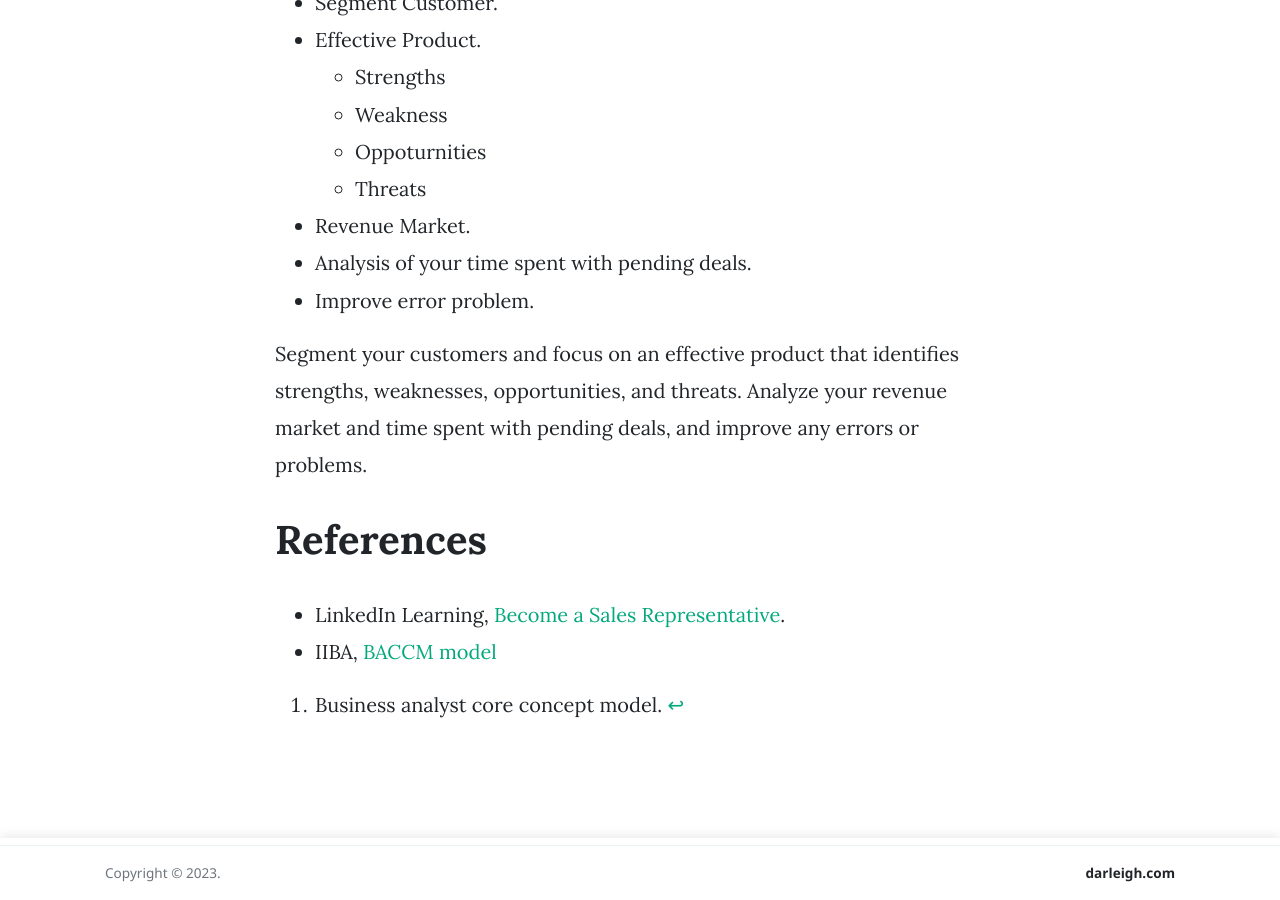
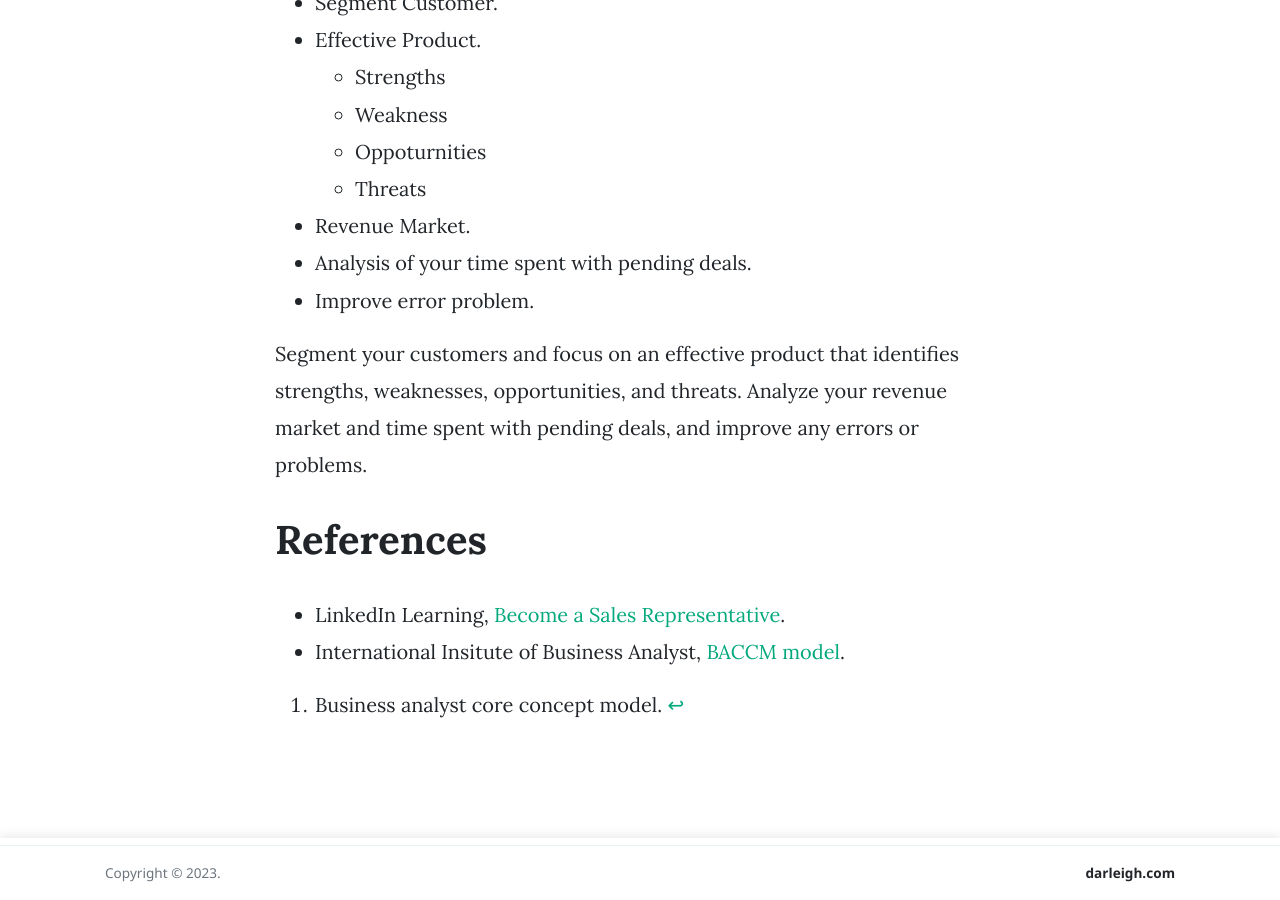
Before and after one commit to darleigh/blog, a Jekyll site: the page built from _posts/2023-02-28-The-principles-in-Negotiation.md, in a window 1280 px wide and 900 px high, scrolled down 3288 px. Built offline with Jekyll 4.4.1, drawn with Linux system fonts in a browser that asks for light colours; nearby versions of some CDN libraries; comment, search, counter and statistics services are not loaded.

Commit message:
Update 2023-02-28-The-principles-in-Negotiation.md

```diff
--- a/_posts/2023-02-28-The-principles-in-Negotiation.md
+++ b/_posts/2023-02-28-The-principles-in-Negotiation.md
@@ -50,7 +50,7 @@
 ## 4. Assistance.
 
 * Focus on the **financial benefits** and **easy of implementation** .
-* Show how your **offer compares** .
+* Show how your **offer compares**.
 * Show you can make the change **painless (or reduce risk)**.
 
 Focus on the financial benefits and ease of implementation of your product or service, and show how it compares to the competition. Highlight how you can make the change painless to reduce risk.
@@ -80,6 +80,6 @@
 # References
 
 - LinkedIn Learning, [Become a Sales Representative](https://darleigh.com/assets/images/cert/linkedin_CertificateOfCompletion_Become%20a%20Sales%20Representative.pdf).
-- IIBA, [BACCM model](https://www.iiba.org/globalassets/standards-and-resources/business-analysis-core-competency-model/files/what-you-need-to-know-about-baccm.pdf)
+- International Insitute of Business Analyst, [BACCM model](https://www.iiba.org/globalassets/standards-and-resources/business-analysis-core-competency-model/files/what-you-need-to-know-about-baccm.pdf).
 
 [^1]: Business analyst core concept model.
```
